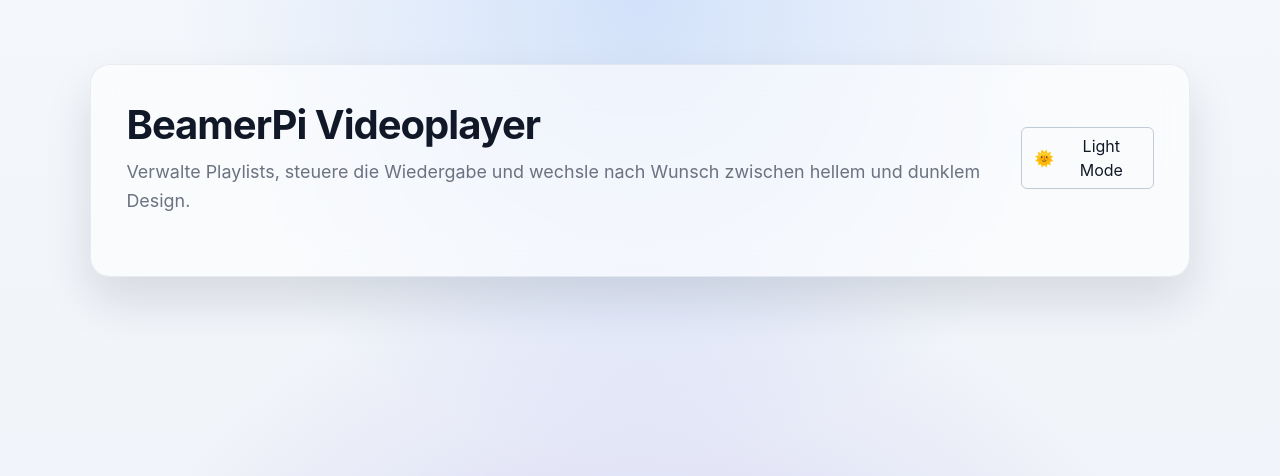
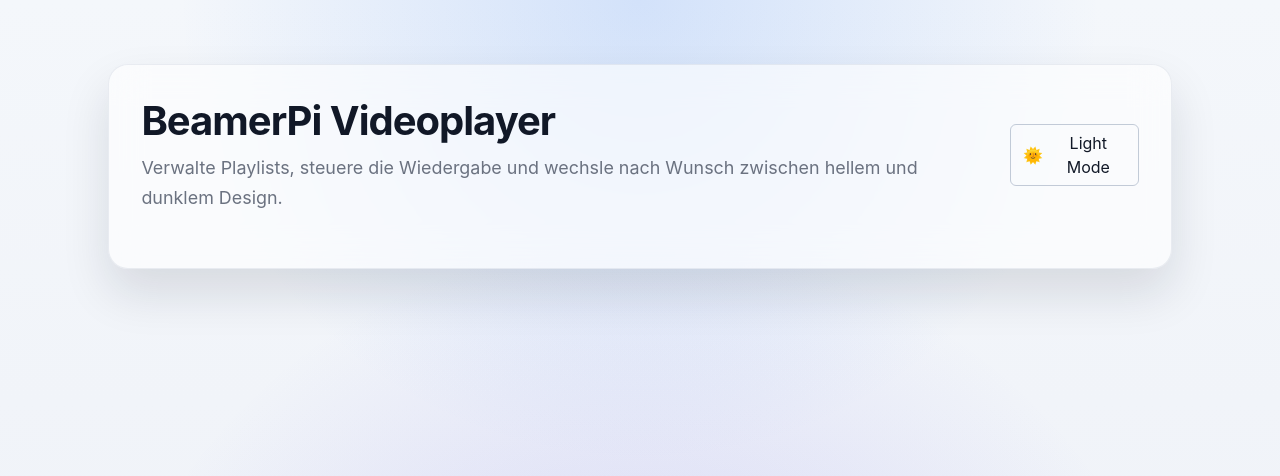
Before and after one commit to AntiHeld889/BeamerPi, a Python web app: template app/templates/base.html in a window 1280 px wide. Shown: the top 476 px of the page. Run offline with Jinja, Linux system fonts and the light colour scheme; the template is opened without the code that fills it, so the values that code supplies are empty.

Commit message:
Adjust layout width for wide screens

```diff
--- a/app/templates/base.html
+++ b/app/templates/base.html
@@ -52,9 +52,12 @@
       }
 
       .container {
-        max-width: min(1680px, calc(100% - clamp(2rem, 6vw, 10rem)));
+        width: min(
+          calc(100% - clamp(1.75rem, 5vw, 8rem)),
+          clamp(80rem, 88vw, 120rem)
+        );
         margin-inline: auto;
-        padding-inline: clamp(1.25rem, 4vw, 4rem);
+        padding-inline: clamp(1rem, 3vw, 3.5rem);
       }
 
       main {
@@ -73,7 +76,7 @@
         background: rgba(255, 255, 255, 0.6);
         backdrop-filter: blur(18px);
         border-radius: var(--border-radius-lg);
-        padding: clamp(1.75rem, 2.8vw, 3.5rem);
+        padding: clamp(1.5rem, 2.5vw, 3.25rem);
         box-shadow: var(--card-shadow);
         border: 1px solid rgba(148, 163, 184, 0.18);
       }
```
